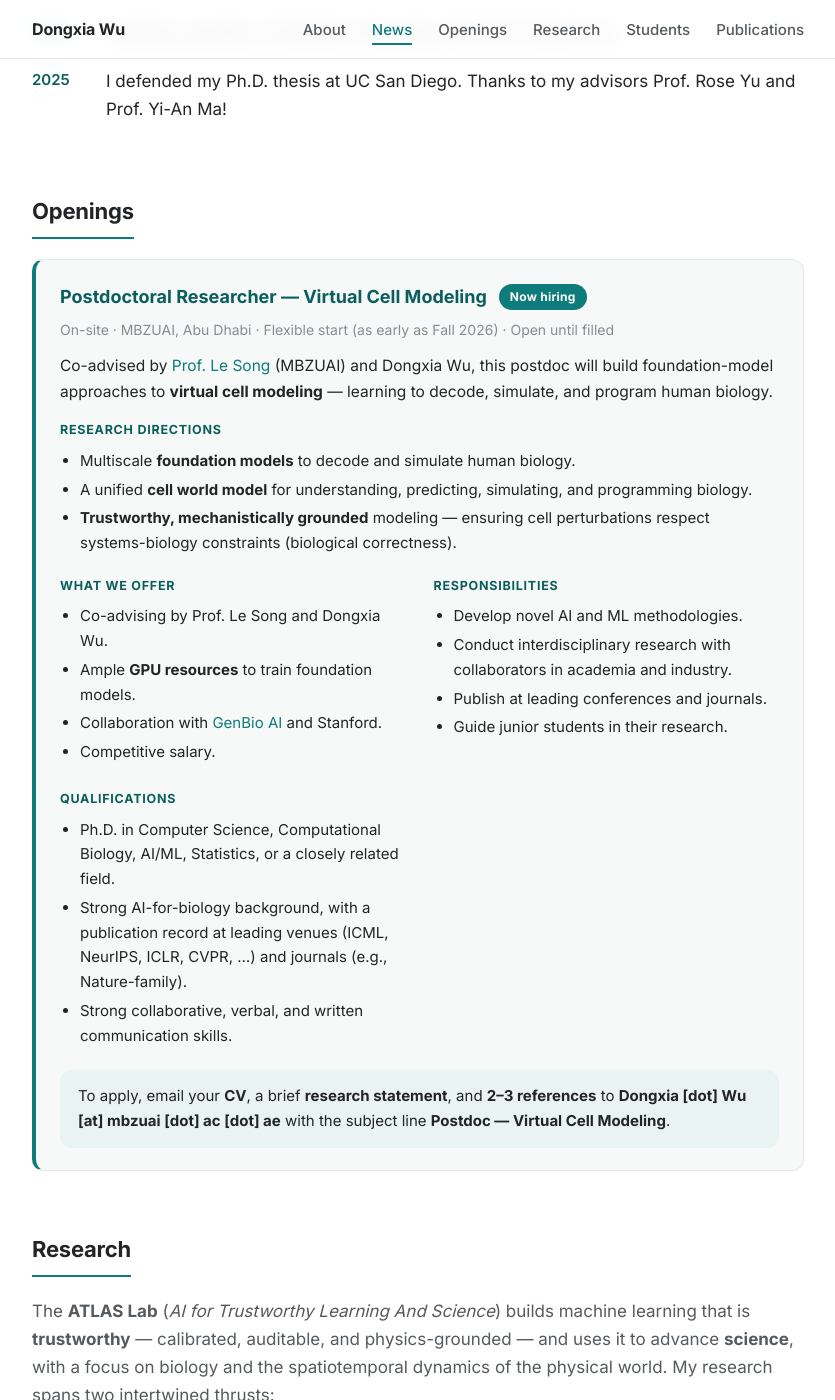
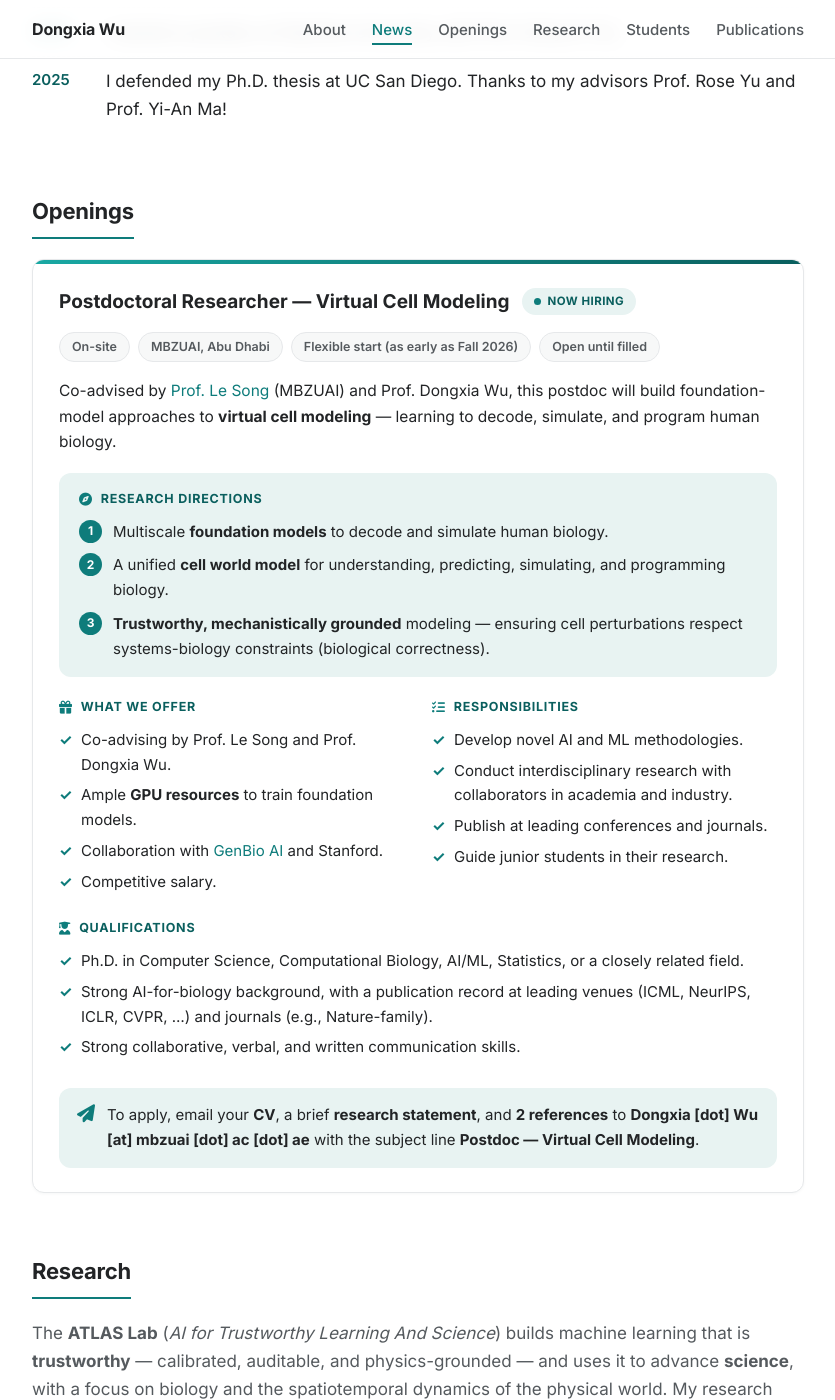
Before and after one commit to DongxiaW/dongxiaw.github.io, a Jekyll site: the page built from index.html, in a window 1280 px wide and 1400 px high, scrolled down 1404 px. Shown: the whole window, without its empty margins (222-1057 px from the left). Built offline with Jekyll 4.4.1, drawn with Linux system fonts in a browser that asks for light colours.

Commit message:
Polish Openings card; 'Prof. Dongxia Wu'; 2 references
Visual refresh of the postdoc posting: gradient top bar, pulsing
'Now hiring' badge, meta pill-chips, accent-tinted numbered research
directions, iconed subheadings, teal check-mark bullets, paper-plane
apply box. Also credit Prof. Dongxia Wu and require 2 references.

Co-Authored-By: Claude Opus 4.8 <noreply@anthropic.com>

```diff
--- a/_data/data.yml
+++ b/_data/data.yml
@@ -76,7 +76,7 @@ openings:
       badge: Now hiring
       meta: On-site · MBZUAI, Abu Dhabi · Flexible start (as early as Fall 2026) · Open until filled
       summary: |
-        Co-advised by [Prof. Le Song](https://dasongle.github.io/) (MBZUAI) and Dongxia Wu, this postdoc
+        Co-advised by [Prof. Le Song](https://dasongle.github.io/) (MBZUAI) and Prof. Dongxia Wu, this postdoc
         will build foundation-model approaches to **virtual cell modeling** — learning to decode, simulate,
         and program human biology.
       directions:
@@ -84,7 +84,7 @@ openings:
         - A unified **cell world model** for understanding, predicting, simulating, and programming biology.
         - "**Trustworthy, mechanistically grounded** modeling — ensuring cell perturbations respect systems-biology constraints (biological correctness)."
       offer:
-        - Co-advising by Prof. Le Song and Dongxia Wu.
+        - Co-advising by Prof. Le Song and Prof. Dongxia Wu.
         - Ample **GPU resources** to train foundation models.
         - Collaboration with [GenBio AI](https://genbio.ai/) and Stanford.
         - Competitive salary.
@@ -98,7 +98,7 @@ openings:
         - Strong AI-for-biology background, with a publication record at leading venues (ICML, NeurIPS, ICLR, CVPR, …) and journals (e.g., Nature-family).
         - Strong collaborative, verbal, and written communication skills.
       apply: |
-        To apply, email your **CV**, a brief **research statement**, and **2–3 references** to
+        To apply, email your **CV**, a brief **research statement**, and **2 references** to
         **Dongxia [dot] Wu [at] mbzuai [dot] ac [dot] ae** with the subject line
         **Postdoc — Virtual Cell Modeling**.
 
--- a/_includes/openings.html
+++ b/_includes/openings.html
@@ -7,40 +7,54 @@
   <article class="opening">
     <div class="opening-head">
       <h3 class="opening-title">{{ pos.title }}</h3>
-      {% if pos.badge %}<span class="opening-badge">{{ pos.badge }}</span>{% endif %}
+      {% if pos.badge %}<span class="opening-badge"><span class="opening-badge-dot"></span>{{ pos.badge }}</span>{% endif %}
     </div>
-    {% if pos.meta %}<p class="opening-meta">{{ pos.meta }}</p>{% endif %}
+
+    {% if pos.meta %}
+    <div class="opening-tags">
+      {% assign chips = pos.meta | split: "·" %}
+      {% for c in chips %}<span class="chip">{{ c | strip }}</span>{% endfor %}
+    </div>
+    {% endif %}
+
     {% if pos.summary %}<div class="opening-summary">{{ pos.summary | markdownify }}</div>{% endif %}
 
     {% if pos.directions %}
-    <div class="opening-block">
-      <h4>Research directions</h4>
-      <ul>{% for d in pos.directions %}<li>{{ d | markdownify | remove: '<p>' | remove: '</p>' }}</li>{% endfor %}</ul>
+    <div class="opening-directions">
+      <h4><i class="fas fa-compass"></i> Research directions</h4>
+      <ol class="dir-list">
+        {% for d in pos.directions %}<li>{{ d | markdownify | remove: '<p>' | remove: '</p>' }}</li>{% endfor %}
+      </ol>
     </div>
     {% endif %}
 
     <div class="opening-grid">
       {% if pos.offer %}
       <div class="opening-block">
-        <h4>What we offer</h4>
-        <ul>{% for o in pos.offer %}<li>{{ o | markdownify | remove: '<p>' | remove: '</p>' }}</li>{% endfor %}</ul>
+        <h4><i class="fas fa-gift"></i> What we offer</h4>
+        <ul class="tick-list">{% for o in pos.offer %}<li>{{ o | markdownify | remove: '<p>' | remove: '</p>' }}</li>{% endfor %}</ul>
       </div>
       {% endif %}
       {% if pos.responsibilities %}
       <div class="opening-block">
-        <h4>Responsibilities</h4>
-        <ul>{% for r in pos.responsibilities %}<li>{{ r | markdownify | remove: '<p>' | remove: '</p>' }}</li>{% endfor %}</ul>
+        <h4><i class="fas fa-list-check"></i> Responsibilities</h4>
+        <ul class="tick-list">{% for r in pos.responsibilities %}<li>{{ r | markdownify | remove: '<p>' | remove: '</p>' }}</li>{% endfor %}</ul>
       </div>
       {% endif %}
       {% if pos.qualifications %}
-      <div class="opening-block">
-        <h4>Qualifications</h4>
-        <ul>{% for q in pos.qualifications %}<li>{{ q | markdownify | remove: '<p>' | remove: '</p>' }}</li>{% endfor %}</ul>
+      <div class="opening-block opening-block--full">
+        <h4><i class="fas fa-user-graduate"></i> Qualifications</h4>
+        <ul class="tick-list">{% for q in pos.qualifications %}<li>{{ q | markdownify | remove: '<p>' | remove: '</p>' }}</li>{% endfor %}</ul>
       </div>
       {% endif %}
     </div>
 
-    {% if pos.apply %}<div class="opening-apply">{{ pos.apply | markdownify }}</div>{% endif %}
+    {% if pos.apply %}
+    <div class="opening-apply">
+      <i class="fas fa-paper-plane"></i>
+      <div>{{ pos.apply | markdownify }}</div>
+    </div>
+    {% endif %}
   </article>
   {% endfor %}
 </section>
--- a/assets/css/main.scss
+++ b/assets/css/main.scss
@@ -319,70 +319,177 @@ p { margin: 0 0 1em; }
    Openings
    ============================================================ */
 .opening {
+  position: relative;
   border: 1px solid var(--border);
-  border-left: 4px solid var(--accent);
   border-radius: var(--radius);
-  background: var(--bg-soft);
-  padding: 22px 24px;
+  background: #fff;
+  padding: 26px 26px 24px;
+  overflow: hidden;
+  box-shadow: 0 1px 3px rgba(16, 40, 40, .04);
+}
+.opening::before {
+  content: "";
+  position: absolute;
+  top: 0; left: 0; right: 0;
+  height: 4px;
+  background: linear-gradient(90deg, #19a8a3, var(--accent-dark));
 }
 .opening + .opening { margin-top: 18px; }
 .opening-head {
   display: flex;
   align-items: center;
   flex-wrap: wrap;
-  gap: 10px 12px;
+  gap: 8px 12px;
 }
 .opening-title {
-  font-size: 18px;
+  font-size: 19px;
   font-weight: 700;
-  color: var(--accent-dark);
+  color: var(--text);
   margin: 0;
 }
 .opening-badge {
-  font-size: 12px;
+  display: inline-flex;
+  align-items: center;
+  gap: 7px;
+  font-size: 11.5px;
   font-weight: 700;
-  letter-spacing: .02em;
-  color: #fff;
+  letter-spacing: .04em;
+  text-transform: uppercase;
+  color: var(--accent-dark);
+  background: var(--accent-soft);
+  border-radius: 20px;
+  padding: 4px 12px;
+}
+.opening-badge-dot {
+  width: 7px; height: 7px;
+  border-radius: 50%;
   background: var(--accent);
+  box-shadow: 0 0 0 0 rgba(14, 124, 123, .5);
+  animation: opening-pulse 2s infinite;
+}
+@keyframes opening-pulse {
+  0%   { box-shadow: 0 0 0 0 rgba(14, 124, 123, .5); }
+  70%  { box-shadow: 0 0 0 6px rgba(14, 124, 123, 0); }
+  100% { box-shadow: 0 0 0 0 rgba(14, 124, 123, 0); }
+}
+
+/* meta chips */
+.opening-tags {
+  display: flex;
+  flex-wrap: wrap;
+  gap: 8px;
+  margin-top: 14px;
+}
+.chip {
+  font-size: 12.5px;
+  font-weight: 600;
+  color: var(--text-soft);
+  background: var(--bg-soft);
+  border: 1px solid var(--border);
   border-radius: 20px;
-  padding: 3px 11px;
+  padding: 4px 12px;
 }
-.opening-meta {
-  color: var(--text-faint);
-  font-size: 14px;
-  margin: 6px 0 0;
-}
-.opening-summary { font-size: 15.5px; margin-top: 12px; }
+
+.opening-summary { font-size: 15.5px; margin-top: 16px; }
 .opening-summary p:last-child { margin-bottom: 0; }
-.opening-block { margin-top: 16px; }
+
+/* shared subheads with icons */
+.opening-directions h4,
 .opening-block h4 {
+  display: flex;
+  align-items: center;
+  gap: 8px;
   font-size: 12.5px;
   font-weight: 700;
   letter-spacing: .06em;
   text-transform: uppercase;
   color: var(--accent-dark);
-  margin: 0 0 8px;
+  margin: 0 0 10px;
 }
-.opening-block ul {
+.opening-directions h4 i,
+.opening-block h4 i { color: var(--accent); font-size: 13px; }
+
+/* research directions — accent-tinted box, numbered badges */
+.opening-directions {
+  margin-top: 18px;
+  background: var(--accent-soft);
+  border-radius: var(--radius);
+  padding: 16px 20px;
+}
+.dir-list {
+  list-style: none;
+  counter-reset: dir;
   margin: 0;
-  padding-left: 20px;
+  padding: 0;
+}
+.dir-list li {
+  counter-increment: dir;
+  position: relative;
+  padding-left: 34px;
+  margin-bottom: 9px;
+  font-size: 15px;
+}
+.dir-list li:last-child { margin-bottom: 0; }
+.dir-list li::before {
+  content: counter(dir);
+  position: absolute;
+  left: 0; top: 0;
+  width: 23px; height: 23px;
+  border-radius: 50%;
+  background: var(--accent);
+  color: #fff;
+  font-size: 12px;
+  font-weight: 700;
+  display: flex;
+  align-items: center;
+  justify-content: center;
+}
+
+/* offer / responsibilities / qualifications */
+.opening-grid {
+  display: grid;
+  grid-template-columns: 1fr 1fr;
+  gap: 18px 28px;
+  margin-top: 20px;
+}
+.opening-block--full { grid-column: 1 / -1; }
+.tick-list {
+  list-style: none;
+  margin: 0;
+  padding: 0;
   font-size: 15px;
   color: var(--text);
 }
-.opening-block li { margin-bottom: 4px; }
-.opening-grid {
-  display: grid;
-  grid-template-columns: 1fr 1fr;
-  gap: 4px 28px;
+.tick-list li {
+  position: relative;
+  padding-left: 22px;
+  margin-bottom: 6px;
 }
+.tick-list li::before {
+  content: "\2713";               /* check mark */
+  position: absolute;
+  left: 0; top: 0;
+  color: var(--accent);
+  font-weight: 700;
+}
+
+/* apply box */
 .opening-apply {
-  margin-top: 18px;
-  padding: 14px 18px;
+  display: flex;
+  align-items: flex-start;
+  gap: 12px;
+  margin-top: 22px;
+  padding: 15px 18px;
   background: var(--accent-soft);
   border-radius: var(--radius);
   font-size: 15px;
 }
-.opening-apply p:last-child { margin-bottom: 0; }
+.opening-apply > i {
+  color: var(--accent);
+  font-size: 18px;
+  margin-top: 2px;
+}
+.opening-apply p { margin: 0; }
 
 /* Mentoring subsection */
 .subsection-title {
```
